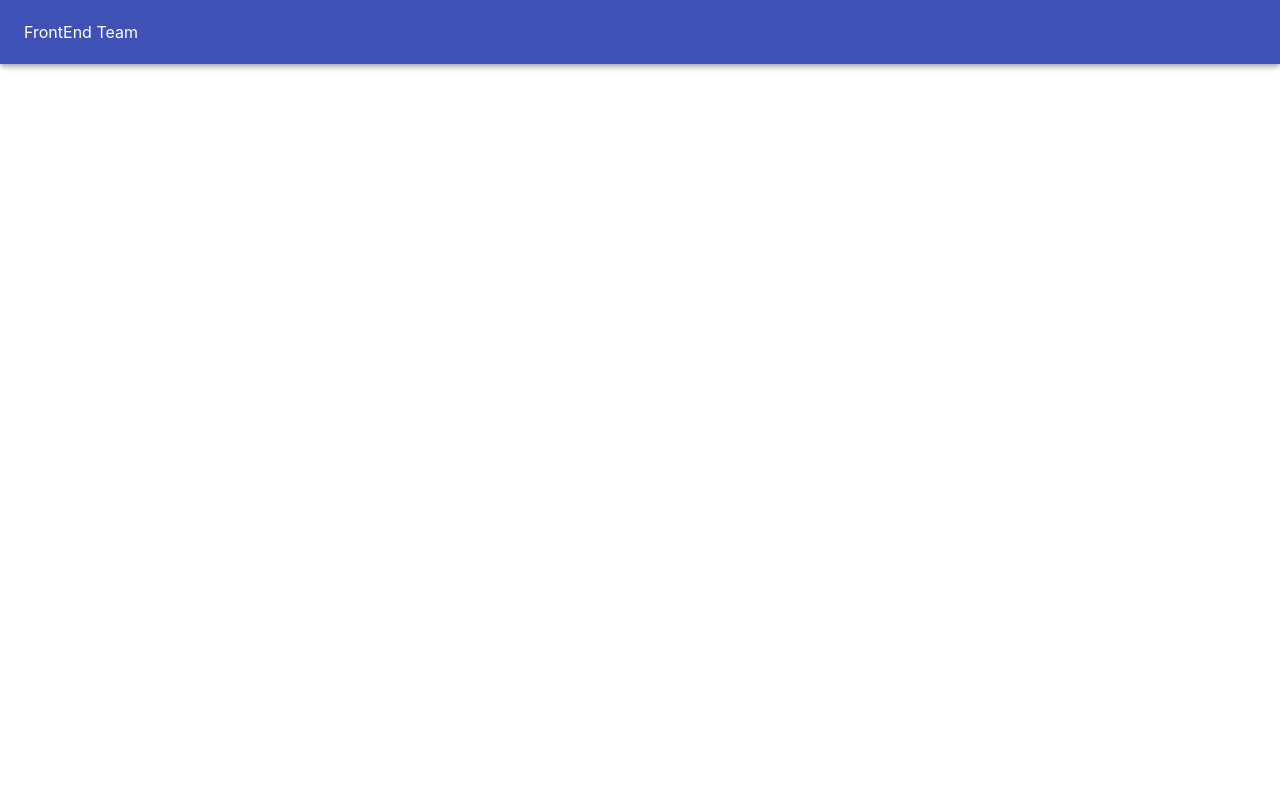
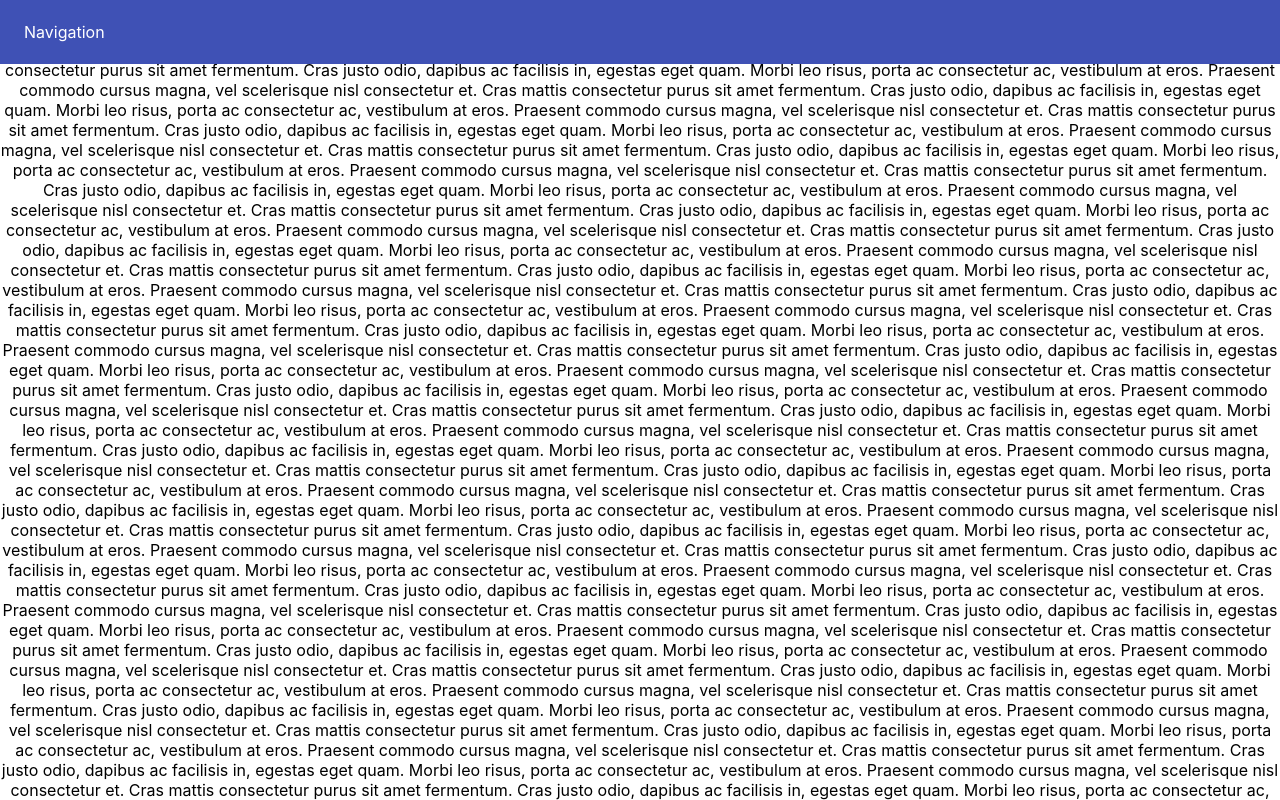
Before and after one commit to JJLindsey/material-components, a React (Create React App) app: page / in a window 1280 px wide. Shown: the top 800 px of the page. Built offline with nearby package versions, Linux system fonts and the light colour scheme.

Commit message:
add navigation elevate on scroll

```diff
--- a/src/App.js
+++ b/src/App.js
@@ -1,10 +1,22 @@
 
 import './App.css';
 import Header from './components/Header';
+import { ThemeProvider } from '@material-ui/core/styles'
 
 function App() {
   return (
-    <Header/>
+    <div className='App'>
+      <Header/>
+      {[...new Array(60)]
+            .map(
+              () => `Cras mattis consectetur purus sit amet fermentum.
+Cras justo odio, dapibus ac facilisis in, egestas eget quam.
+Morbi leo risus, porta ac consectetur ac, vestibulum at eros.
+Praesent commodo cursus magna, vel scelerisque nisl consectetur et.`,
+            )
+            .join('\n')}
+    </div>
+
   );
 }
 
--- a/src/components/Header.js
+++ b/src/components/Header.js
@@ -1,11 +1,28 @@
 import React from 'react'
 import AppBar from '@material-ui/core/AppBar'
 import Toolbar from '@material-ui/core/Toolbar'
+import useScrollTrigger from '@material-ui/core/useScrollTrigger';
+
+function ElevationScroll(props) {
+    const { children } = props;
+    //useScrollTrigger hook Material - event listener
+    const trigger = useScrollTrigger({
+      disableHysteresis: true,
+      threshold: 0
+    });
+
+    return React.cloneElement(children, {
+      elevation: trigger ? 4 : 0,
+    });
+}
+
 
 export default function Header(props) {
   return (
-    <AppBar position='fixed'>
-        <Toolbar>FrontEnd Team</Toolbar>
-    </AppBar>
+    <ElevationScroll>
+        <AppBar position='fixed'>
+            <Toolbar>Navigation</Toolbar>
+        </AppBar>
+    </ElevationScroll>
   )
 }
```
